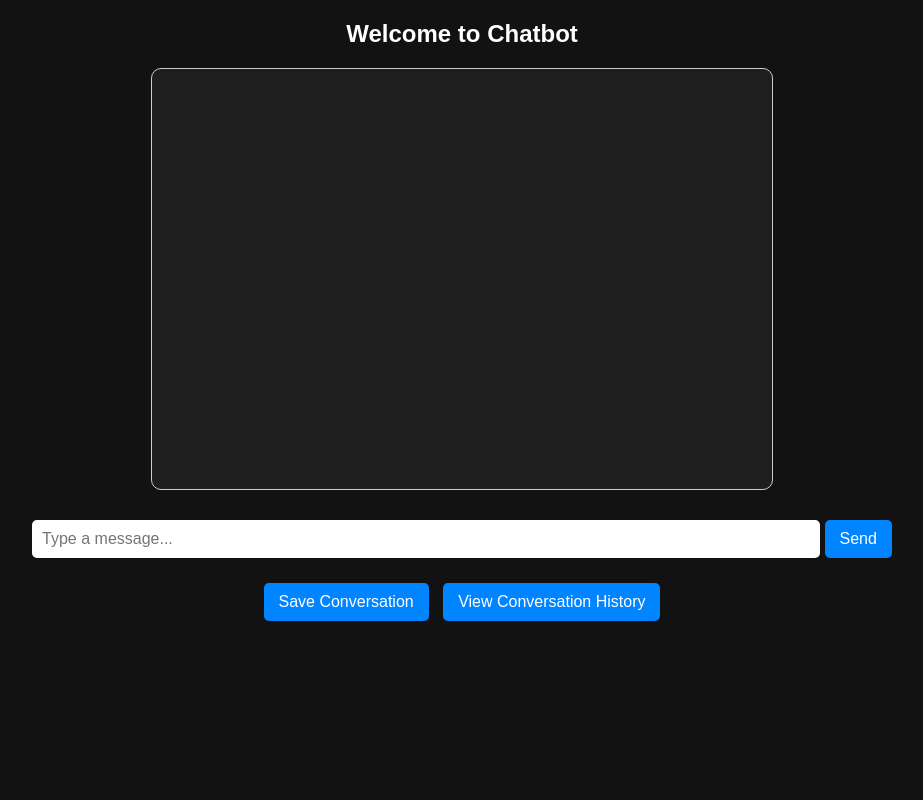
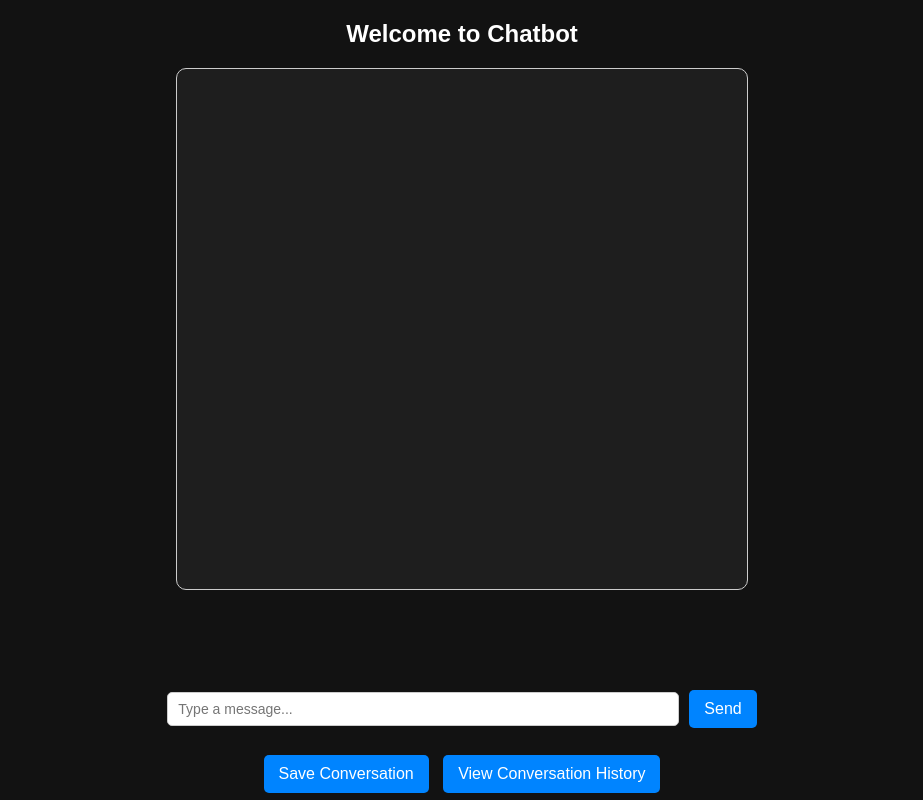
Before and after one commit to CrawfordL/Capstone, a PHP site: page /chat/webpage.php in a window 1280 px wide. Shown: the whole page, without its empty margins (178-1101 px from the left). Run offline with PHP 8.4, Linux system fonts and the light colour scheme.

Commit message:
Last Version

```diff
--- a/styles.css
+++ b/styles.css
@@ -12,15 +12,41 @@ h1 {
     font-size: 24px;
 }
 
+.chat-controls {
+    margin-top: 90px; /* Push it further down */
+    display: flex;
+    flex-direction: column;
+    align-items: center;
+    gap: 2px;
+}
+
+.input-row {
+    display: flex;
+    align-items: center;
+    justify-content: center;
+    gap: 10px;
+    width: 100%;
+}
+
+#userInput {
+    width: 40%;
+    padding: 8px 10px;
+    font-size: 14px;
+    border: 1px solid #ccc;
+    border-radius: 5px;
+    margin-top: 10px;
+    box-sizing: border-box;
+}
+
 #chat {
     width: 80%;
-    max-width: 600px;
-    height: 400px;
+    max-width: 550px;
+    height: 500px;
     margin: 20px auto;
     padding: 10px;
     border-radius: 10px;
     background-color: #1e1e1e;
-    border: 1px solid #333;
+    border: 1px solid #ccc;
     overflow-y: auto;
     scrollbar-width: thin;
     scrollbar-color: #555 #1e1e1e;
--- a/webpage.php
+++ b/webpage.php
@@ -11,16 +11,19 @@
 <body>
     <h1>Welcome to Chatbot</h1>
 
-    <div id="chat" style="max-height: 400px; overflow-y: auto; border: 1px solid #ccc; padding: 10px;"></div>
+    <div id="chat"></div>
 
+    <div class="chat-controls">
+        <div class="input-row">
             <input type="text" id="userInput" placeholder="Type a message..." autocomplete="off">
             <button onclick="sendMessage()">Send</button>
+        </div>
 
         <footer>
             <button onclick="saveConversation()">Save Conversation</button>
             <button onclick="window.location.href='history.php'">View Conversation History</button>
         </footer>
-
+    </div>
     <script>
         document.getElementById("userInput").addEventListener("keypress", function(event) {
             if (event.key === "Enter") {
@@ -37,7 +40,7 @@
 
             const userMessage = document.createElement("p");
             userMessage.classList.add("message", "user-message");
-            userMessage.innerHTML = `<strong>You:</strong> ${userInput}`;
+            userMessage.innerHTML = userInput;
             chatDiv.appendChild(userMessage);
 
             fetch("http://localhost:5000/chat", {
@@ -60,7 +63,7 @@
 
                     const aiMessage = document.createElement("p");
                     aiMessage.classList.add("message", "ai-message");
-                    aiMessage.innerHTML = `<strong>AI:</strong> ${aiReply}`;
+                    aiMessage.innerHTML = aiReply;
                     chatDiv.appendChild(aiMessage);
 
                     chatDiv.scrollTop = chatDiv.scrollHeight;
```
Also changed, not shown: chat_history.db (added), 1 other file. Lines whose indentation alone changed are shown as unchanged.
